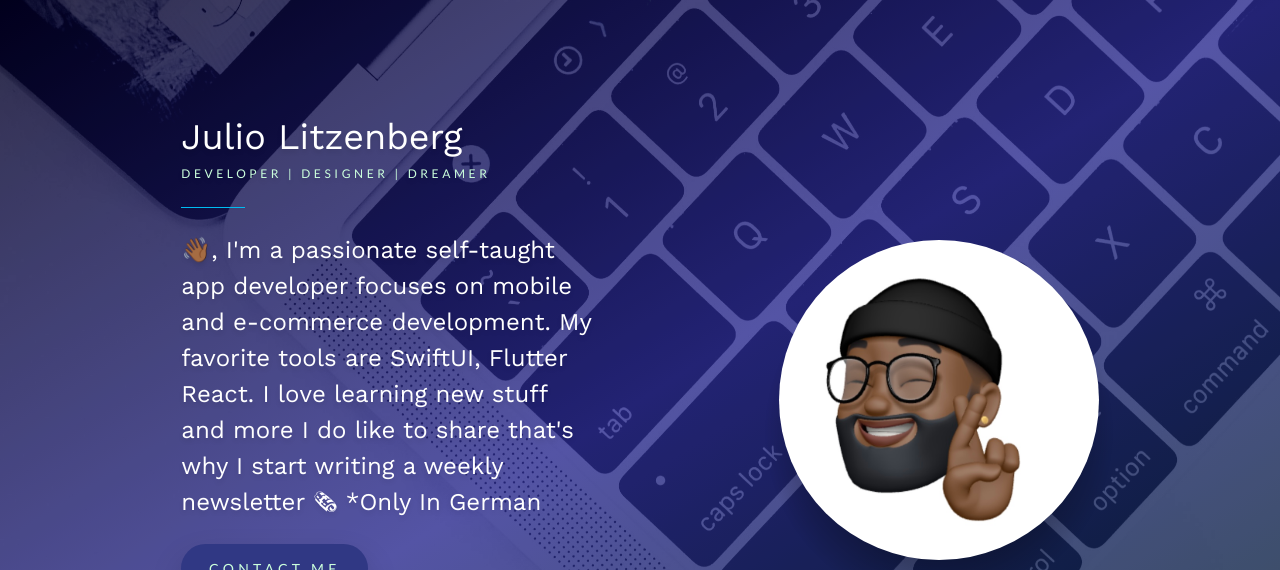
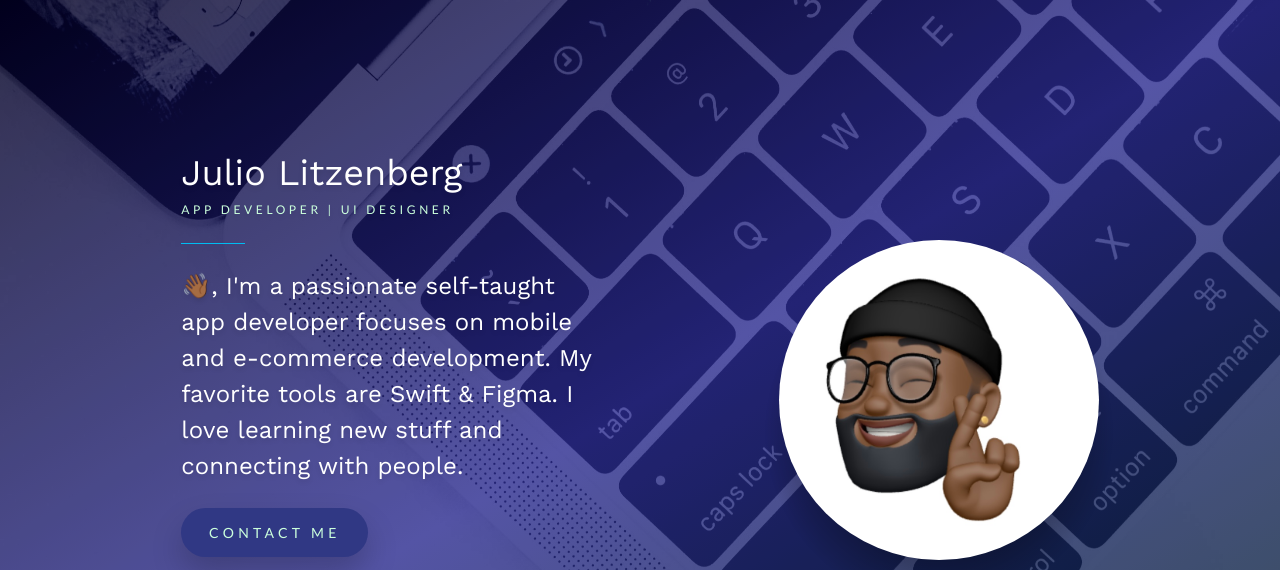
Before and after one commit to jltzbrg/jltzbrg.github.io, a website: page index.html in a window 1280 px wide. Shown: the top 570 px of the page. Drawn offline with nearby package versions, Linux system fonts and the light colour scheme.

Commit message:
Update index.html

```diff
--- a/index.html
+++ b/index.html
@@ -33,7 +33,7 @@
           <img
             id="pictureImage"
             class="picture-image"
-            src="images/memoji.jpg"
+            src="images/profile.jpg"
             srcset="
               images/memoji.jpg    1x,
               images/memoji@2x.jpg 2x,
@@ -50,13 +50,12 @@
           Julio Litzenberg
         </h1>
         <p class="job">
-           Developer | Designer | Dreamer
+           APP DEVELOPER | UI DESIGNER
         </p>
         <hr class="hr" />
         <div class="description">
           <p>
-            👋🏾, I'm a passionate self-taught app developer focuses on mobile and e-commerce development. My favorite tools are <a href="https://developer.apple.com/xcode/swiftui/" target="_blank">SwiftUI</a>, <a href="https://flutter.dev/" target="_blank">Flutter</a> <a href="https://reactjs.org/" target="_blank">React</a>. I love learning new stuff and more I do like to share that's why I start writing a weekly <a href="https://" target="_blank">newsletter</a> 🗞 *Only In German
-
+            👋🏾, I'm a passionate self-taught app developer focuses on mobile and e-commerce development. My favorite tools are Swift & Figma. I love learning new stuff and connecting with people.
           </p>
         </div>
         <div class="contact">
```
